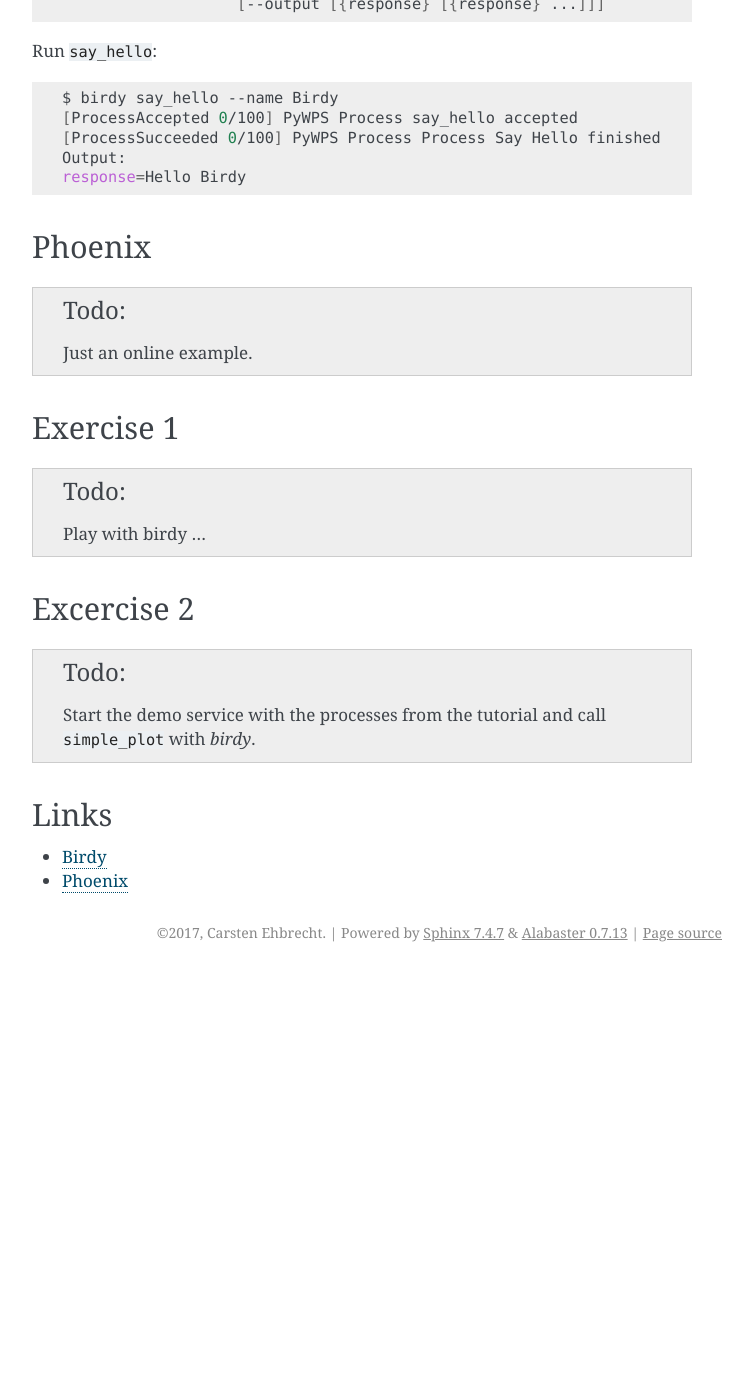
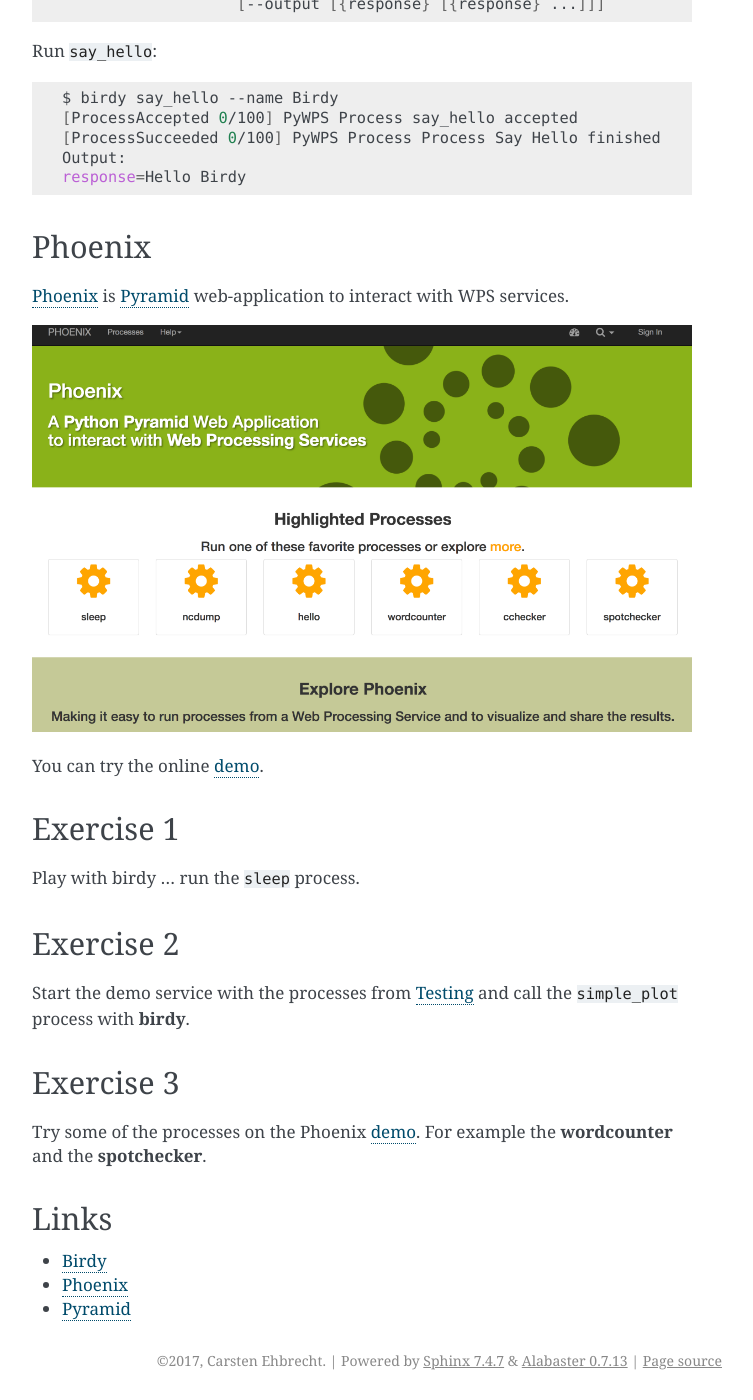
Before and after one commit to bird-house/birdhouse-workshop, a Sphinx documentation site: the page built from docs/source/pywps/clients.rst, in a window 1280 px wide and 1400 px high, scrolled down 1567 px. Shown: the whole window, without its empty margins (388-1141 px from the left). Built offline with Sphinx 7.4.7, drawn with Linux system fonts in a browser that asks for light colours; before the commit the page ends 2539 px from its top, so only the background shows below that.

Commit message:
updated clients

```diff
--- a/docs/source/pywps/clients.rst
+++ b/docs/source/pywps/clients.rst
@@ -92,30 +92,37 @@
 Phoenix
 -------
 
-.. todo::
-  Just an online example.
+`Phoenix`_ is `Pyramid`_ web-application to interact with WPS services.
 
+.. image:: ../_static/phoenix.png
+
+You can try the online `demo`_.
 
 Exercise 1
 ----------
 
-.. todo::
+Play with birdy ... run the ``sleep`` process.
 
-  Play with birdy ...
-
-Excercise 2
+Exercise 2
 -----------
 
-.. todo::
+Start the demo service with the processes from :ref:`pywps_testing` and call
+the ``simple_plot`` process with **birdy**.
 
-  Start the demo service with the processes from the tutorial and call ``simple_plot``
-  with *birdy*.
+Exercise 3
+----------
+
+Try some of the processes on the Phoenix `demo`_. For example the
+**wordcounter** and the **spotchecker**.
 
 Links
 -----
 
 * `Birdy`_
 * `Phoenix`_
+* `Pyramid`_
 
 .. _Birdy: http://birdy.readthedocs.io/en/latest/
 .. _Phoenix: http://pyramid-phoenix.readthedocs.io/en/latest/
+.. _Pyramid: https://trypyramid.com/
+.. _demo: https://mouflon.dkrz.de/
```
Also changed, not shown: docs/source/_static/phoenix.png (added).
